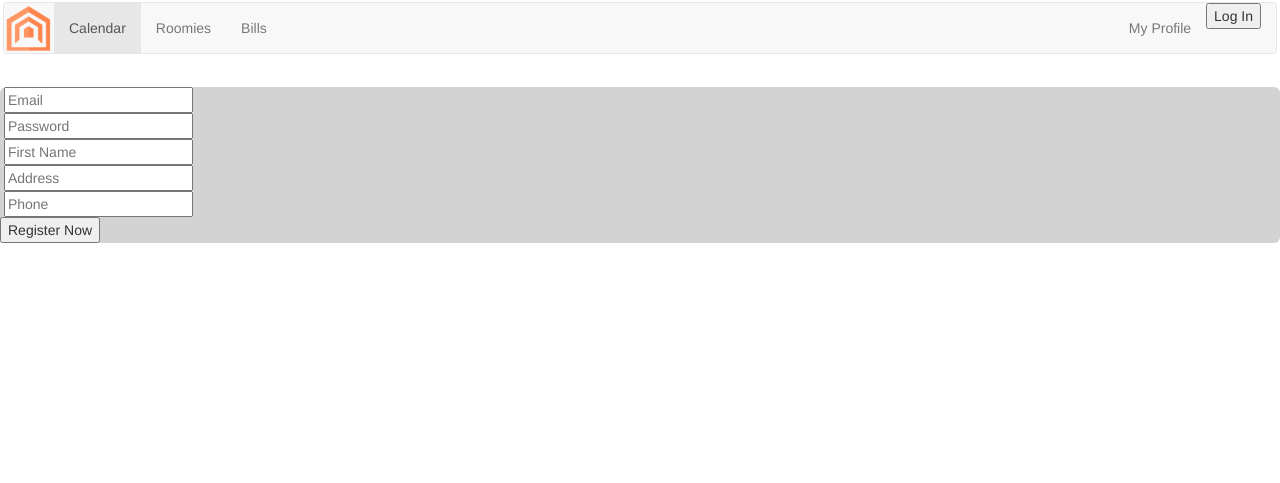
After one commit to kaesackett/RoomEase, a Flask app: page /sign_up in a window 1280 px wide. The commit adds this page. Shown: the top 483 px of the page. Run offline with Flask 2, Linux system fonts and the light colour scheme; some libraries are stand-ins or nearby versions.

Commit message:
working signup and roomies/bills info now shows only relevant info to session user

```diff
--- a/server.py
+++ b/server.py
@@ -9,6 +9,7 @@ Author: Kaelyn Sackett for Hackbright Academy, Summer 2015
 
 from flask import Flask, request, render_template, redirect, flash, session
 import jinja2
+from flask_debugtoolbar import DebugToolbarExtension
 from model import User, House, Bill, connect_to_db, db
 
 app = Flask(__name__)
@@ -22,7 +23,12 @@ def index():
 	"""Return homepage."""
 	return render_template("index.html")
 
-@app.route('/sign_up', methods=["POST"])
+@app.route("/sign_up")
+def show_signup_page():
+    """Allow the user access to the form that they can use to register for my site."""
+    return render_template("sign_up.html")
+
+@app.route('/sign_up_handler', methods=["POST"])
 def handle_signup():
     """Process sign up info to create a new user in the database."""
 
@@ -32,9 +38,16 @@ def handle_signup():
     address = request.form.get("address")
     phone = request.form.get("phone")
 
-    house = House.query.filter_by(address).one()
+    try:
+        house = House.query.filter(House.address==address).one()
+    except:
+        new_house = House(address=address)
+        db.session.add(new_house)
+        db.session.commit()
+        house = House.query.filter(House.address==address).one()
     house_id = house.house_id
-    new_user = User(email=email, password=password, name=name, house_id=house_id, phone=phone)
+    new_user = User(email=email, password=password, name=name, phone=phone, house_id=house_id)
+    print new_user
     db.session.add(new_user)
     db.session.commit()
     flash("Welcome new user!")
@@ -70,30 +83,49 @@ def handle_logout():
 def show_calendar():
     """Show the user the group calendar for their house."""
 
-    # STUFF IN HERE
-    return render_template("calendar.html")
+    if session:
+        return render_template("calendar.html")
+    else:
+        return render_template("nope.html")
 
 @app.route("/bills")
 def bill_list():
     """Show list of bills."""
 
-    bills = Bill.query.all()
-    return render_template("bill_list.html", bills=bills)
+    if session:
+        user = User.query.filter_by(email=session["email"]).one()
+        house_id = user.house_id
+        bills = Bill.query.filter_by(house_id=house_id).all()
+        print bills
+        return render_template("bill_list.html", bills=bills)
+    else:
+        return render_template("nope.html")
 
 @app.route("/roomies")
 def roomie_list():
     """Show list of roommates."""
 
-    roommates = User.query.all()
-    return render_template("roomie_list.html", roommates=roommates)
+    if session:
+        user = User.query.filter_by(email=session["email"]).one()
+        house_id = user.house_id
+        roommates = User.query.filter_by(house_id=house_id).all()
+        return render_template("roomie_list.html", roommates=roommates)
+    else:
+        return render_template("nope.html")
 
 @app.route("/my_profile")
 def my_profile():
     """Show details of the account of the user currently in session."""
 
-    # QUERY FOR USER AND STUFF HERE
-    return render_template("my_profile.html")
+    if session:
+        user = User.query.filter_by(email=session["email"]).one()
+        return render_template("my_profile.html")
+    else:
+        return render_template("nope.html")
 
 if __name__ == "__main__":
+    app.debug = True
+    # Use the DebugToolbar
+    DebugToolbarExtension(app)
     connect_to_db(app)
     app.run()
--- a/templates/base.html
+++ b/templates/base.html
@@ -48,7 +48,18 @@
 	      </ul>
 	      <ul class="nav navbar-nav navbar-right">
 	        <li><a href="/my_profile">My Profile</a></li>
-	        <li><button id="showLogin">LogIn</button></li>
+			{% if 'email' not in session %}
+            <li>
+              <button id="showLogin">Log In</button>
+            </li>
+        	{% else %}
+        	<li>
+              <form action="/logout" method="POST">
+              	<input type="submit" value="Log Out">
+              </form>
+            </li>
+			{% endif %}
+
 	        <li class="dropdown"></li>
 	      </ul>
 	    </div>
@@ -74,6 +85,7 @@
       	  <div class="center">
       	  	<input type="submit" name="loginbtn" id="loginbtn" class="flatbtn-blu hidemodal" value="Log In" tabindex="3">
       	  </div>
+      	  <a href="/sign_up">Click Here to Register</a>
     	</form>
 <!--         <img alt="Space Taco" class="img-responsive" src="static/images/spacetaco.gif"> -->
       </div>
--- /dev/null
+++ b/templates/nope.html
@@ -0,0 +1,4 @@
+{% extends "base.html" %}
+{% block content %}
+You need to be logged in to access this feature!
+{% endblock %}
--- /dev/null
+++ b/templates/sign_up.html
@@ -0,0 +1,21 @@
+{% extends "base.html" %}
+{% block content %}
+<form name="signup_form" action="/sign_up_handler" method="POST">
+  <label for="email"></label>
+  	<input type="text" name="email" id="email" class="txtfield" placeholder="Email" tabindex="1">
+  <br>
+  <label for="password"></label>
+   	<input type="password" name="password" id="password" class="txtfield" placeholder="Password" tabindex="1">
+  <br>
+  <label for="name"></label>
+    <input type="text" name="name" id="name" class="txtfield" placeholder="First Name" tabindex="1">
+  <br>
+  <label for="address"></label>
+  	<input type="text" name="address" id="address" class="txtfield" placeholder="Address" tabindex="1">
+  <br>
+  <label for="phone"></label>
+    <input type="tel" name="phone" id="phone" class="txtfield" placeholder="Phone" tabindex="1">
+  <br>
+  <button type="submit">Register Now</button>
+</form>
+{% endblock %}
```
Also changed, not shown: model.py (+8 -1 lines), roomease.db.
